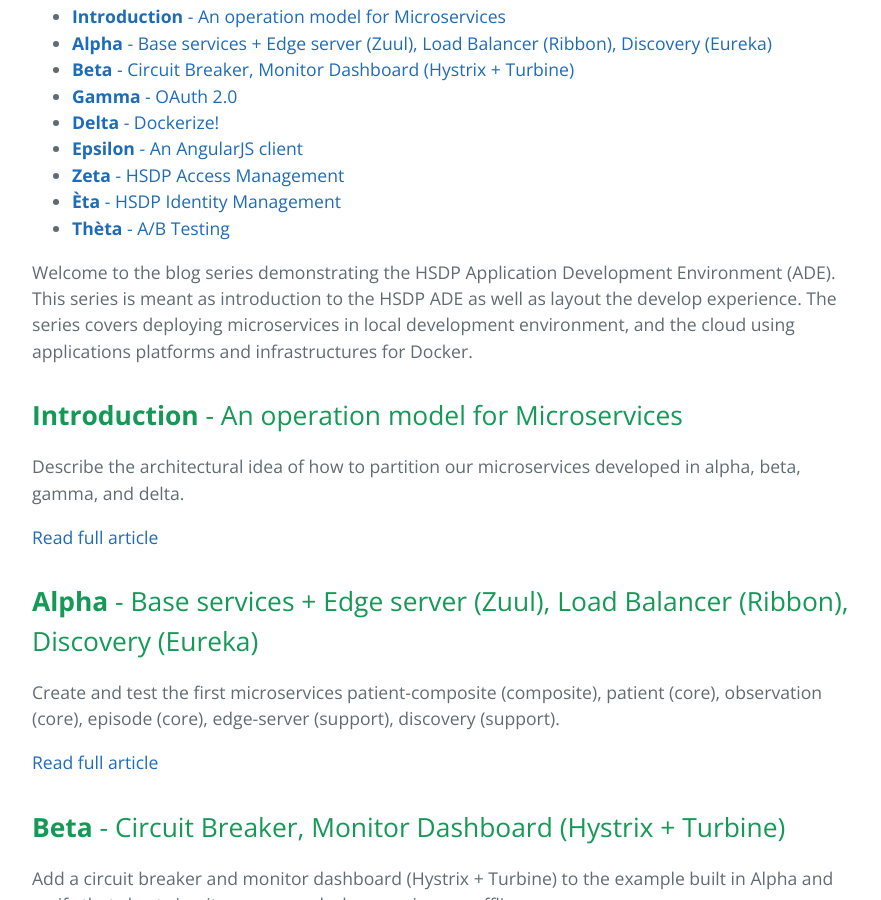
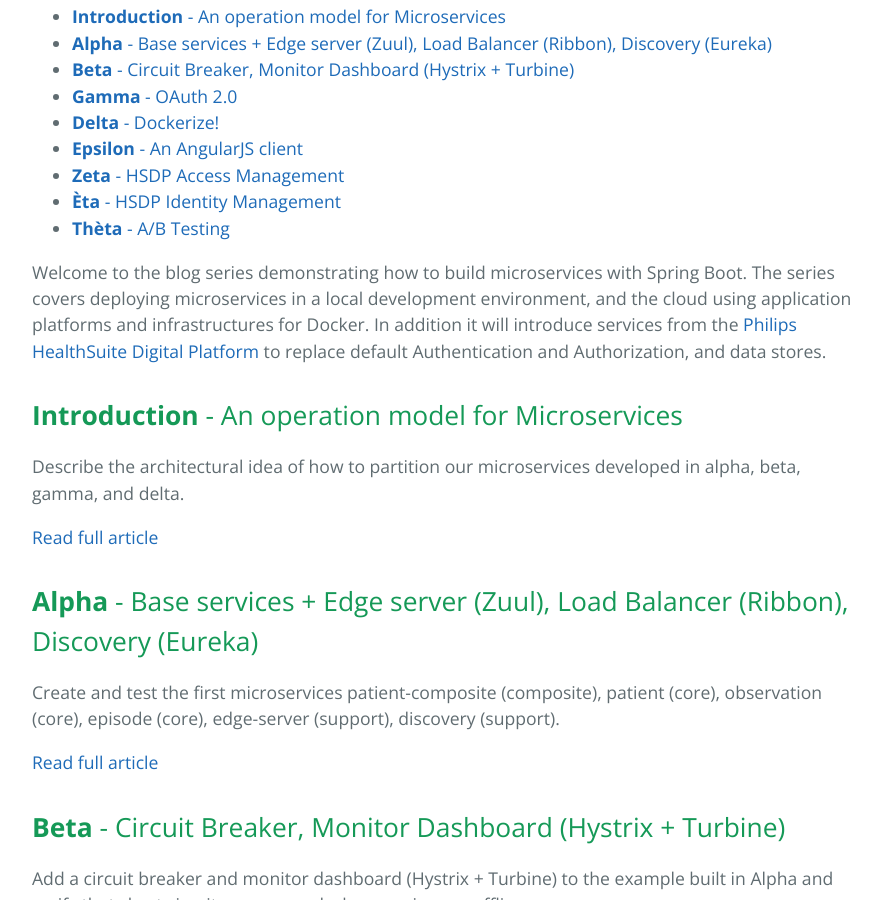
Before and after one commit to bastijnv/hsdp-ade-demo, a Jekyll site: the page built from index.md, in a window 1280 px wide and 900 px high, scrolled down 480 px. Shown: the whole window, without its empty margins (192-1073 px from the left). Built offline with Jekyll 4.4.1, drawn with Linux system fonts in a browser that asks for light colours.

Commit message:
Minor refactor in the index page.

```diff
--- a/index.md
+++ b/index.md
@@ -5,7 +5,9 @@
 
 {% include toc.html %}
 
-Welcome to the blog series demonstrating the HSDP Application Development Environment (ADE). This series is meant as introduction to the HSDP ADE as well as layout the develop experience. The series covers deploying microservices in local development environment, and the cloud using applications platforms and infrastructures for Docker.
+Welcome to the blog series demonstrating how to build microservices with Spring Boot. The series covers deploying microservices in a local development environment, and the cloud using application platforms and infrastructures for Docker. In addition it will introduce services from the
+[Philips HealthSuite Digital Platform](http://www.usa.philips.com/healthcare/innovation/about-health-suite) to replace default Authentication and
+Authorization, and data stores.
 
 
 ## **Introduction** - An operation model for Microservices
```
